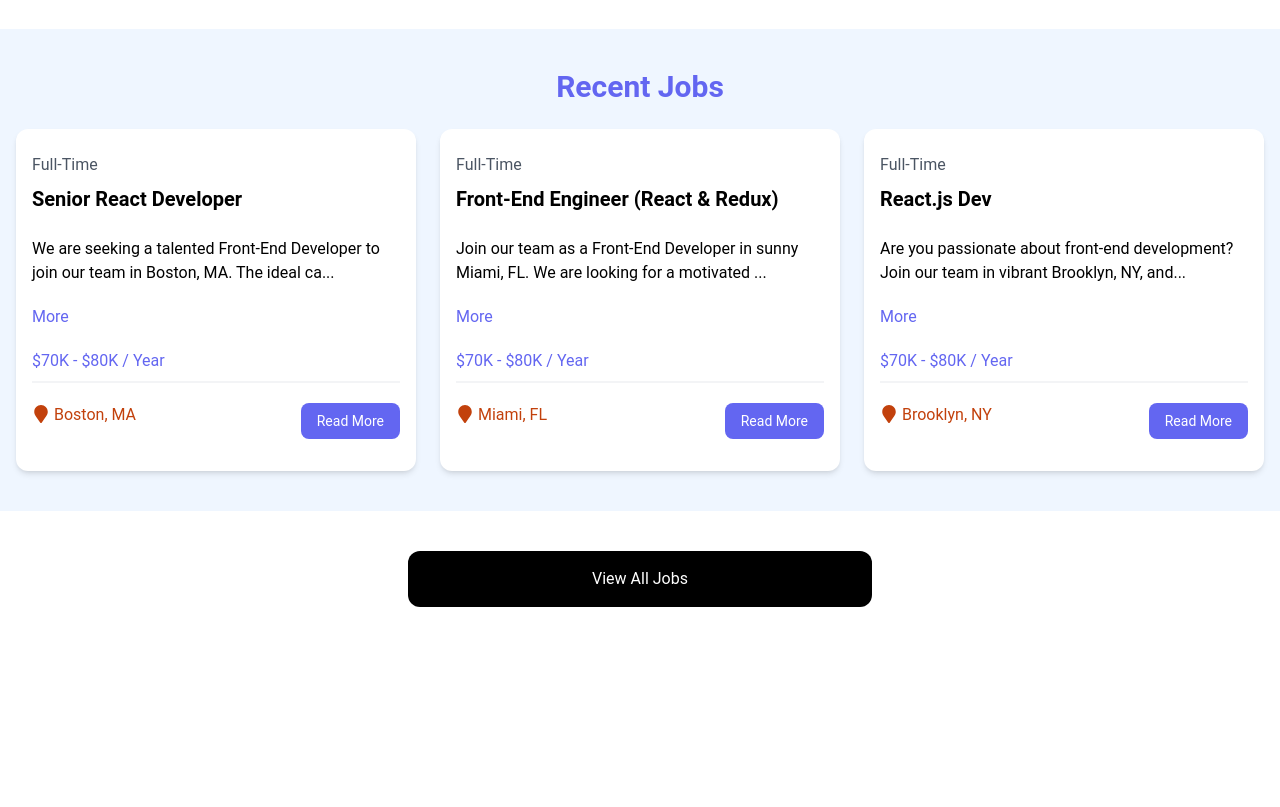
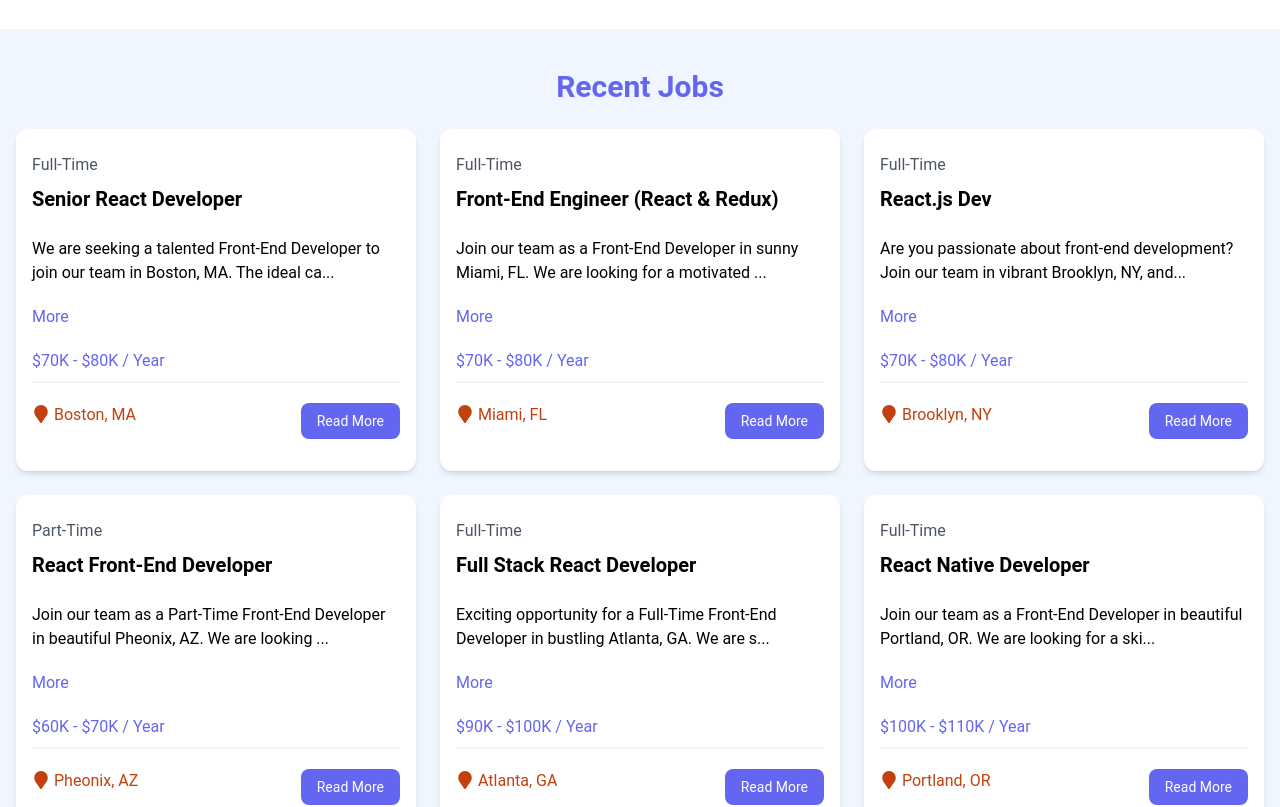
Before and after one commit to janmichaelvalle/jobs-app, a React (Vite) app in the folder jobs-app/: page / in a window 1280 px wide. Shown: the part 580-1387 px from the top of the page. Before the commit the page ends 1227 px from the top, so only its background shows below. Built offline with nearby package versions, Linux system fonts and the light colour scheme; data requests are answered from the project's data file.

Commit message:
Add json server and refactor joblistings page

```diff
--- a/jobs-app/package.json
+++ b/jobs-app/package.json
@@ -7,9 +7,11 @@
     "dev": "vite",
     "build": "vite build",
     "lint": "eslint . --ext js,jsx --report-unused-disable-directives --max-warnings 0",
-    "preview": "vite preview"
+    "preview": "vite preview",
+    "server": "json-server --watch src/jobs.json --port 8000"
   },
   "dependencies": {
+    "json-server": "^1.0.0-alpha.23",
     "react": "^18.2.0",
     "react-dom": "^18.2.0",
     "react-icons": "^5.0.1",
--- a/jobs-app/src/components/JobListings.jsx
+++ b/jobs-app/src/components/JobListings.jsx
@@ -1,9 +1,50 @@
 import React from "react";
 import jobs from "../jobs.json";
 import JobListing from "./JobListing";
+import { useState, useEffect } from "react";
 
 const JobListings = ( {isHome = false } ) => {
-  const jobListings = isHome ? jobs.slice(0, 3) : jobs
+  // const jobListings = isHome ? jobs.slice(0, 3) : jobs
+
+  // intial set of jobs is an empty array
+  const [jobs, setJobs] = useState([]);
+  const [loading, setLoading] = useState(true);
+
+  useEffect(() => {
+    /*
+
+    const fetchJobs = () => {
+      fetch("http://localhost:8000/jobs")
+      .then(res => res.json())
+      .then(data => {
+        console.log(data)
+        setJobs(data)
+      })
+      .catch(error => {
+        console.error('Error fetching data:', error);
+      })
+      .finally(() => {
+        setLoading(false)
+      })
+
+    }
+    */
+
+    const fetchJobs = async () => {
+      try {
+        const res = await fetch("http://localhost:8000/jobs")
+        const data = await res.json();
+        setJobs(data)
+      } catch (error) {
+        console.error('Error fetching data:', error);
+      } finally {
+        setLoading(false)
+      }
+    }
+
+    fetchJobs()
+  }, [])
+
   return (
     <section className="bg-blue-50 px-4 py-10">
       <div className="container-xl lg:container m-auto">
@@ -11,7 +52,7 @@
           { isHome ? "Recent Jobs" : "Browse Jobs"}
         </h2>
         <div className="grid grid-cols-1 md:grid-cols-3 gap-6">
-          {jobListings.map((job) => (
+          {jobs.map((job) => (
             <JobListing key ={job.id} job={job}/>
           ))}
         </div>
--- a/jobs-app/src/jobs.json
+++ b/jobs-app/src/jobs.json
@@ -1,4 +1,4 @@
-[
+{ "jobs": [
     {
       "id": "1",
       "title": "Senior React Developer",
@@ -83,4 +83,4 @@
         "contactPhone": "555-555-5555"
       }
     }
-  ]
+  ]}
```
Also changed, not shown: 1 other file (tests, documents, lock files or other folders).
